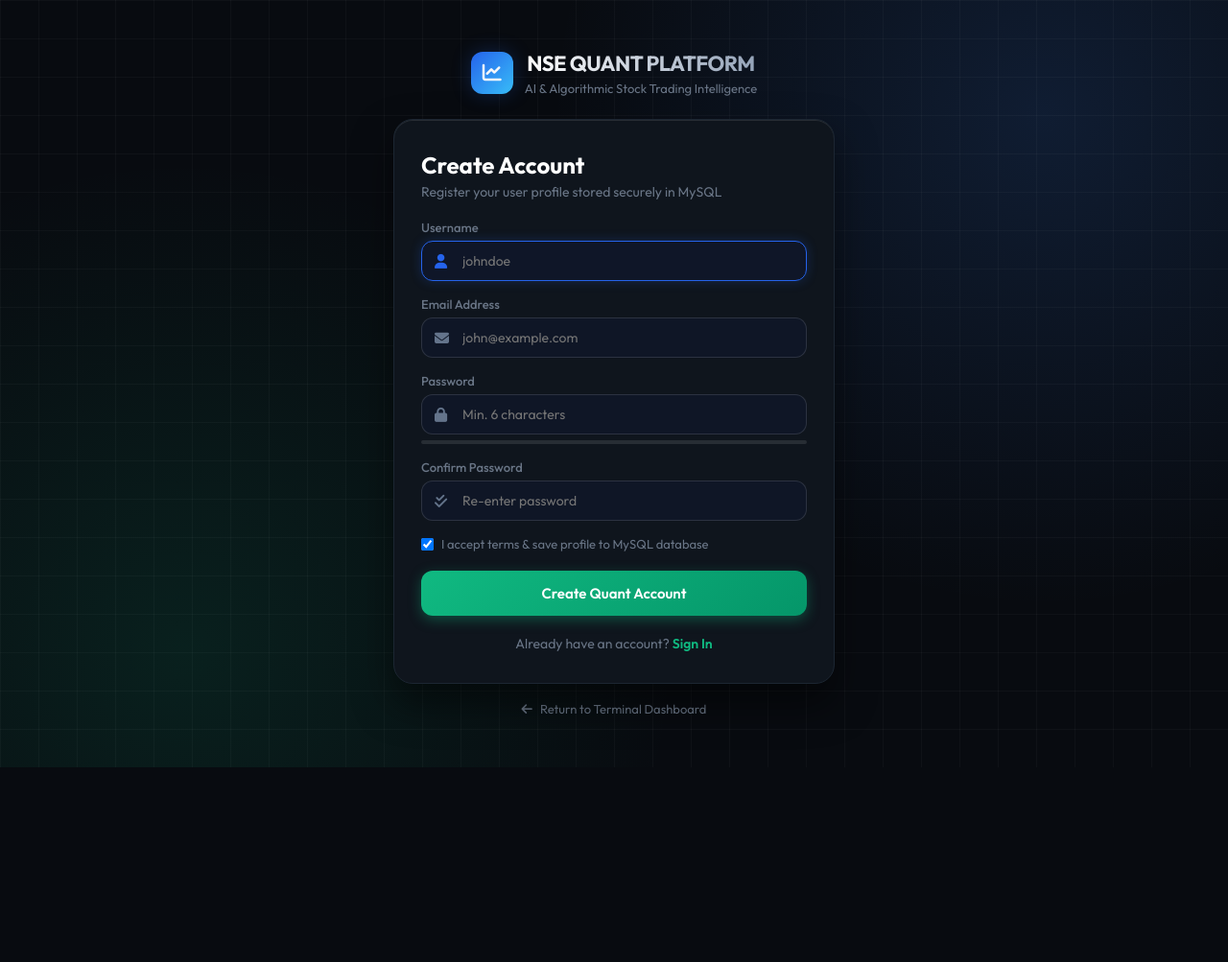
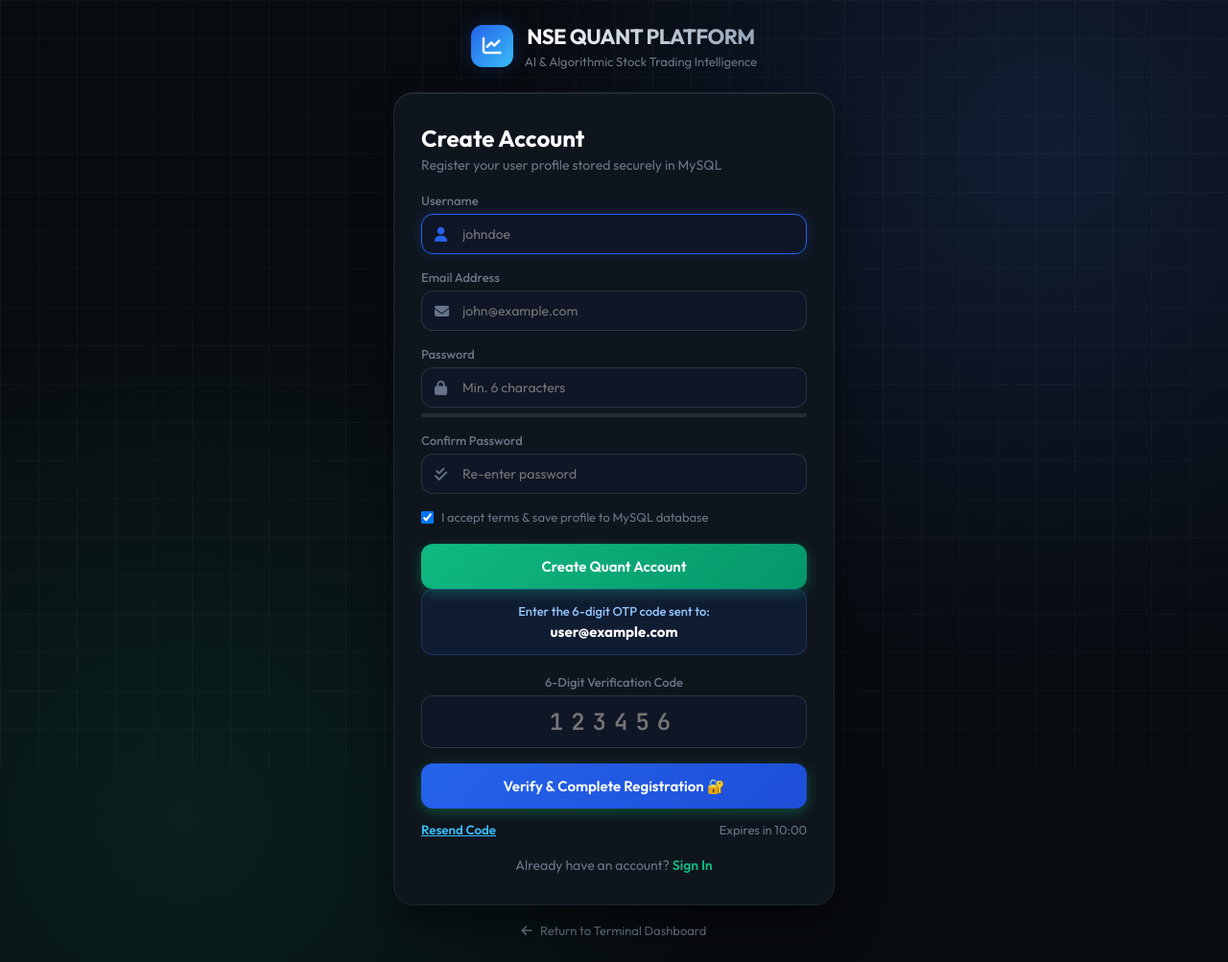
Before and after one commit to yaswanth-143g/stock-prediction-app, a Flask app: page /register in a window 1280 px wide. Shown: the whole page at 96% size. Before the commit the page ends 800 px from the top, so only its background shows below. Run offline with Flask 3, Linux system fonts and the light colour scheme.

Commit message:
Add on-screen instant OTP verification code to registration flow

```diff
--- a/frontend/templates/register.html
+++ b/frontend/templates/register.html
@@ -370,8 +370,6 @@
                     <span id="btn-text">Create Quant Account</span>
                     <div id="btn-spinner" class="spinner"></div>
                 </button>
-            </form>
-
             <!-- STEP 2: OTP VERIFICATION FORM (HIDDEN BY DEFAULT) -->
             <form id="otp-form" style="display: none;">
                 <div style="background: rgba(37, 99, 235, 0.1); border: 1px solid rgba(59, 130, 246, 0.25); padding: 14px 16px; border-radius: 12px; margin-bottom: 20px; text-align: center;">
@@ -380,6 +378,10 @@
                     </div>
                     <div id="otp-target-email" style="font-size: 15px; font-weight: 700; color: #fff; margin-top: 4px;">
                         user@example.com
+                    </div>
+                    <div id="otp-demo-badge" style="display: none; margin-top: 12px; padding: 10px 14px; background: rgba(16, 185, 129, 0.15); border: 1px dashed #10b981; border-radius: 10px; font-size: 13.5px; color: #6ee7b7;">
+                        <span>⚡ Verification Code: <strong id="otp-demo-value" style="font-family: monospace; font-size: 20px; letter-spacing: 3px; color: #34d399; margin-left: 6px;"></strong></span>
+                        <div style="font-size: 11.5px; color: #94a3b8; margin-top: 4px;">(Auto-filled for instant cloud access)</div>
                     </div>
                 </div>
 
@@ -489,7 +491,16 @@
                     showAlert(`Verification code sent to ${data.email}! Check your email inbox.`, true);
 
                     if (data.otp_demo) {
-                        console.log("DEMO OTP CODE:", data.otp_demo);
+                        const badge = document.getElementById("otp-demo-badge");
+                        const val = document.getElementById("otp-demo-value");
+                        const input = document.getElementById("otp_code");
+                        if (badge && val) {
+                            badge.style.display = "block";
+                            val.textContent = data.otp_demo;
+                        }
+                        if (input) {
+                            input.value = data.otp_demo;
+                        }
                     }
                 } else if (response.ok && data.status === "success") {
                     localStorage.setItem("jwt_token", data.token);
@@ -575,7 +586,18 @@
                 const data = await response.json();
                 if (response.ok && data.status === "success") {
                     showAlert("Fresh OTP verification code dispatched to your email!", true);
-                    if (data.otp_demo) console.log("DEMO NEW OTP CODE:", data.otp_demo);
+                    if (data.otp_demo) {
+                        const badge = document.getElementById("otp-demo-badge");
+                        const val = document.getElementById("otp-demo-value");
+                        const input = document.getElementById("otp_code");
+                        if (badge && val) {
+                            badge.style.display = "block";
+                            val.textContent = data.otp_demo;
+                        }
+                        if (input) {
+                            input.value = data.otp_demo;
+                        }
+                    }
                 } else {
                     showAlert(data.message || "Failed to resend OTP code.");
                 }
```
